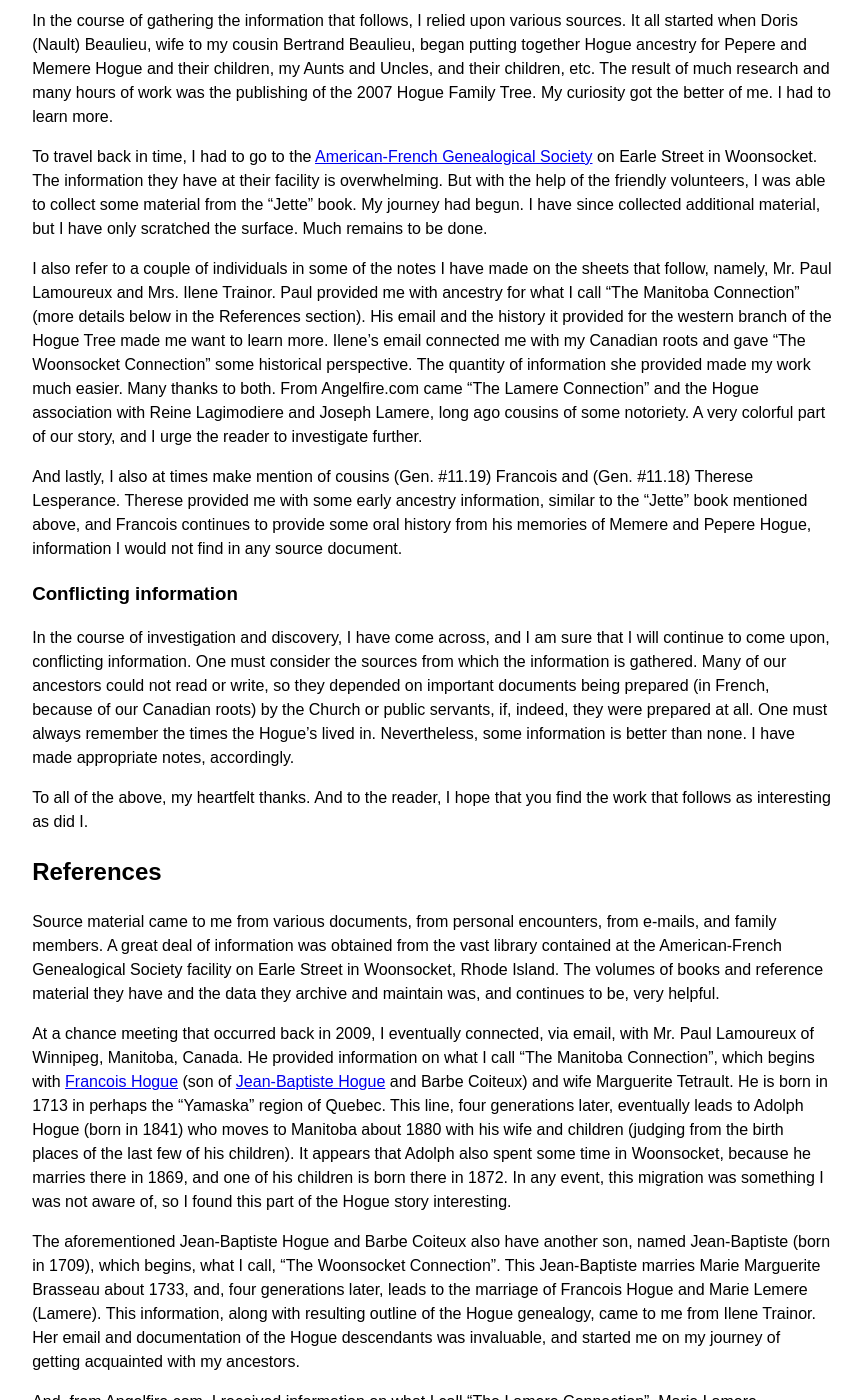
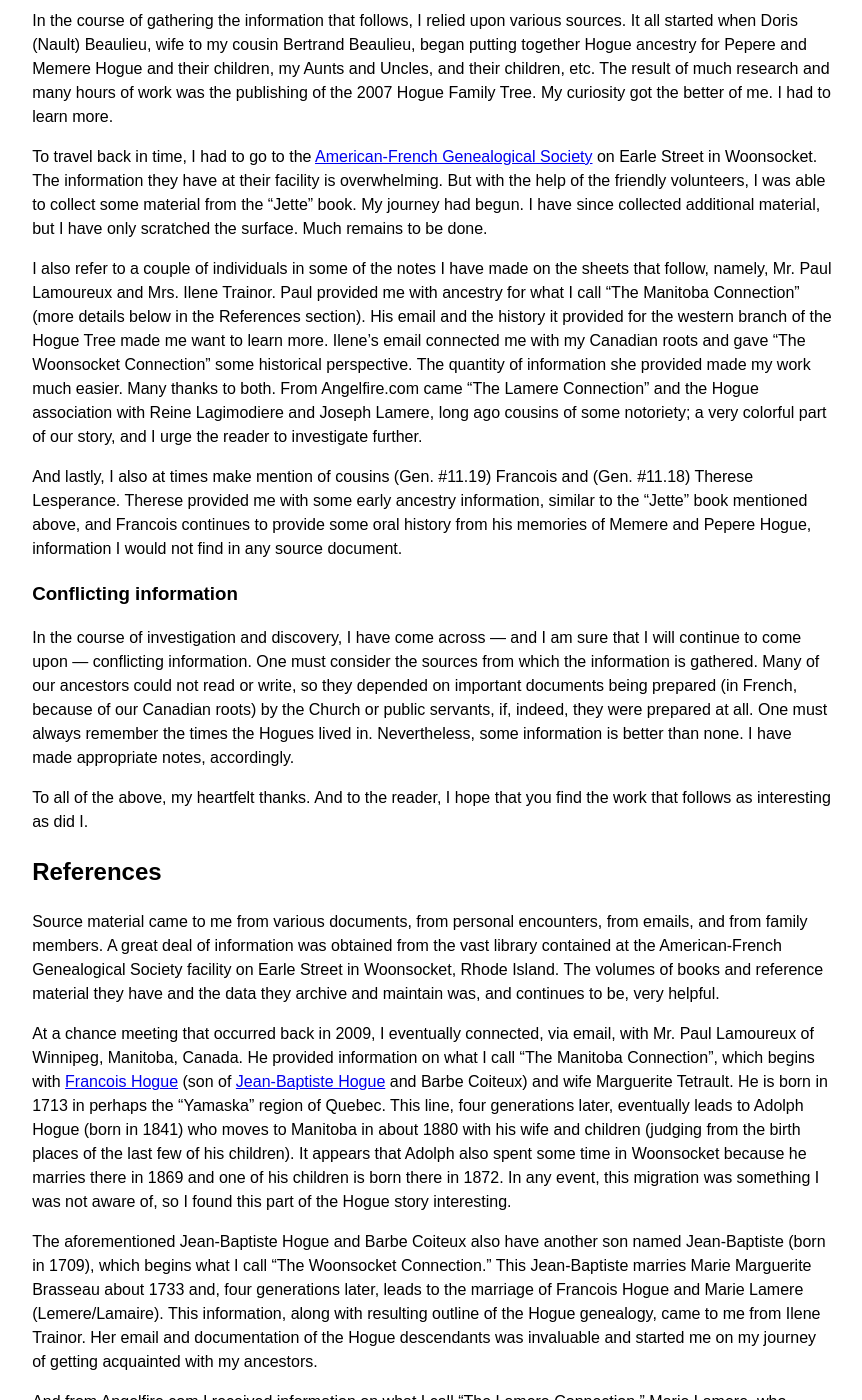
Before and after one commit to highchair/hogue-family-ancestry, a Jekyll site: the page built from _posts/2015-10-01-acknowledgements.md, in a window 1280 px wide and 1400 px high, scrolled down 198 px. Shown: the whole window, without its empty margins (19-881 px from the left). Built offline with Jekyll 4.4.1, drawn with Linux system fonts in a browser that asks for light colours; some of the changed text lies outside the part shown.

Commit message:
Update 2015-10-01-acknowledgements.md

```diff
--- a/_posts/2015-10-01-acknowledgements.md
+++ b/_posts/2015-10-01-acknowledgements.md
@@ -11,25 +11,25 @@
 
 To travel back in time, I had to go to the [American-French Genealogical Society](https://afgs.org/) on Earle Street in Woonsocket. The information they have at their facility is overwhelming. But with the help of the friendly volunteers, I was able to collect some material from the “Jette” book. My journey had begun. I have since collected additional material, but I have only scratched the surface. Much remains to be done.
 
-I also refer to a couple of individuals in some of the notes I have made on the sheets that follow, namely, Mr. Paul Lamoureux and Mrs. Ilene Trainor. Paul provided me with ancestry for what I call “The Manitoba Connection” (more details below in the References section). His email and the history it provided for the western branch of the Hogue Tree made me want to learn more. Ilene’s email connected me with my Canadian roots and gave “The Woonsocket Connection” some historical perspective. The quantity of information she provided made my work much easier. Many thanks to both. From Angelfire.com came “The Lamere Connection” and the Hogue association with Reine Lagimodiere and Joseph Lamere, long ago cousins of some notoriety. A very colorful part of our story, and I urge the reader to investigate further.
+I also refer to a couple of individuals in some of the notes I have made on the sheets that follow, namely, Mr. Paul Lamoureux and Mrs. Ilene Trainor. Paul provided me with ancestry for what I call “The Manitoba Connection” (more details below in the References section). His email and the history it provided for the western branch of the Hogue Tree made me want to learn more. Ilene’s email connected me with my Canadian roots and gave “The Woonsocket Connection” some historical perspective. The quantity of information she provided made my work much easier. Many thanks to both. From Angelfire.com came “The Lamere Connection” and the Hogue association with Reine Lagimodiere and Joseph Lamere, long ago cousins of some notoriety; a very colorful part of our story, and I urge the reader to investigate further.
 
 And lastly, I also at times make mention of cousins (Gen. #11.19) Francois and (Gen. #11.18) Therese Lesperance. Therese provided me with some early ancestry information, similar to the “Jette” book mentioned above, and Francois continues to provide some oral history from his memories of <span kang="fr">Memere</span> and <span kang="fr">Pepere</span> Hogue, information I would not find in any source document.
 
 ### Conflicting information
 
-In the course of investigation and discovery, I have come across, and I am sure that I will continue to come upon, conflicting information. One must consider the sources from which the information is gathered. Many of our ancestors could not read or write, so they depended on important documents being prepared (in French, because of our Canadian roots) by the Church or public servants, if, indeed, they were prepared at all. One must always remember the times the Hogue’s lived in. Nevertheless, some information is better than none. I have made appropriate notes, accordingly.
+In the course of investigation and discovery, I have come across — and I am sure that I will continue to come upon — conflicting information. One must consider the sources from which the information is gathered. Many of our ancestors could not read or write, so they depended on important documents being prepared (in French, because of our Canadian roots) by the Church or public servants, if, indeed, they were prepared at all. One must always remember the times the Hogues lived in. Nevertheless, some information is better than none. I have made appropriate notes, accordingly.
 
 To all of the above, my heartfelt thanks. And to the reader, I hope that you find the work that follows as interesting as did I.
 
 ## References
 
-Source material came to me from various documents, from personal encounters, from e-mails, and family members. A great deal of information was obtained from the vast library contained at the American-French Genealogical Society facility on Earle Street in Woonsocket, Rhode Island. The volumes of books and reference material they have and the data they archive and maintain was, and continues to be, very helpful.
+Source material came to me from various documents, from personal encounters, from emails, and from family members. A great deal of information was obtained from the vast library contained at the American-French Genealogical Society facility on Earle Street in Woonsocket, Rhode Island. The volumes of books and reference material they have and the data they archive and maintain was, and continues to be, very helpful.
 
-At a chance meeting that occurred back in 2009, I eventually connected, via email, with Mr. Paul Lamoureux of Winnipeg, Manitoba, Canada. He provided information on what I call “The Manitoba Connection”, which begins with [Francois Hogue]({% link _people/1713-francois-hogue.md %}) (son of [Jean-Baptiste Hogue]({% link _people/1680-jean-b-hogue.md %}) and Barbe Coiteux) and wife Marguerite Tetrault. He is born in 1713 in perhaps the “Yamaska” region of Quebec. This line, four generations later, eventually leads to Adolph Hogue (born in 1841) who moves to Manitoba about 1880 with his wife and children (judging from the birth places of the last few of his children). It appears that Adolph also spent some time in Woonsocket, because he marries there in 1869, and one of his children is born there in 1872. In any event, this migration was something I was not aware of, so I found this part of the Hogue story interesting.
+At a chance meeting that occurred back in 2009, I eventually connected, via email, with Mr. Paul Lamoureux of Winnipeg, Manitoba, Canada. He provided information on what I call “The Manitoba Connection”, which begins with [Francois Hogue]({% link _people/1713-francois-hogue.md %}) (son of [Jean-Baptiste Hogue]({% link _people/1680-jean-b-hogue.md %}) and Barbe Coiteux) and wife Marguerite Tetrault. He is born in 1713 in perhaps the “Yamaska” region of Quebec. This line, four generations later, eventually leads to Adolph Hogue (born in 1841) who moves to Manitoba in about 1880 with his wife and children (judging from the birth places of the last few of his children). It appears that Adolph also spent some time in Woonsocket because he marries there in 1869 and one of his children is born there in 1872. In any event, this migration was something I was not aware of, so I found this part of the Hogue story interesting.
 
-The aforementioned Jean-Baptiste Hogue and Barbe Coiteux also have another son, named Jean-Baptiste (born in 1709), which begins, what I call, “The Woonsocket Connection”. This Jean-Baptiste marries Marie Marguerite Brasseau about 1733, and, four generations later, leads to the marriage of Francois Hogue and Marie Lemere (Lamere). This information, along with resulting outline of the Hogue genealogy, came to me from Ilene Trainor. Her email and documentation of the Hogue descendants was invaluable, and started me on my journey of getting acquainted with my ancestors.
+The aforementioned Jean-Baptiste Hogue and Barbe Coiteux also have another son named Jean-Baptiste (born in 1709), which begins what I call “The Woonsocket Connection.” This Jean-Baptiste marries Marie Marguerite Brasseau about 1733 and, four generations later, leads to the marriage of Francois Hogue and Marie Lamere (Lemere/Lamaire). This information, along with resulting outline of the Hogue genealogy, came to me from Ilene Trainor. Her email and documentation of the Hogue descendants was invaluable and started me on my journey of getting acquainted with my ancestors.
 
-And, from Angelfire.com, I received information on what I call “The Lamere Connection”. Marie Lamere (Lemere/Lamaire), who marries Francois Hogue (mentioned above) in 1848, is grandchild of Reine Lagimodiere and Joseph Lamere. Reine is said to be the first white child born in what was then referred to as the “Northwest Territory” on “King’s Day’. Reine translated from French means “Queen”. Marie is also a cousin to Louis Riel Jr., a revolutionary in the eyes of the then Canadian government, a outlaw in the history books, and folk hero to those he fought for. This was another connection I was not aware of, so, once again, this makes the Hogue story all the more interesting and intriguing.
+And from Angelfire.com I received information on what I call “The Lamere Connection.” Marie Lamere, who marries Francois Hogue (mentioned above) in 1848, is grandchild of Reine Lagimodiere and Joseph Lamere. Reine is said to be the first white child born in what was then referred to as the “Northwest Territory” on “King’s Day.” Reine translated from French means “Queen.” Marie is also a cousin to Louis Riel Jr., a revolutionary in the eyes of the then-Canadian government, an outlaw in the history books, and a folk hero to those he fought for. This was another connection I was not aware of, so, once again, this makes the Hogue story all the more interesting and intriguing.
 
 A list of the “AFGS” references that I have used to compile some of the information found on the individual generation sheets can be found on the last pages of this book.
 
```
